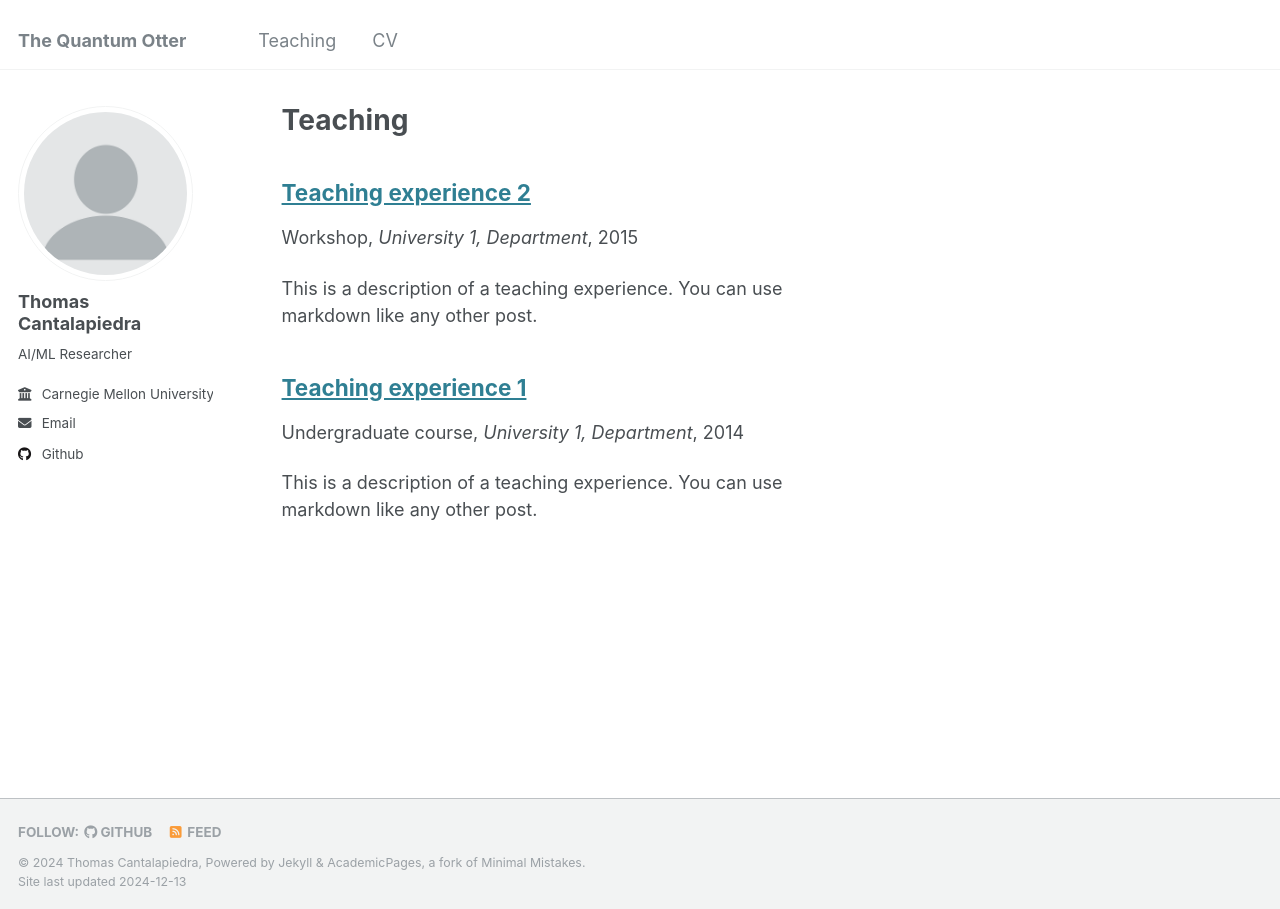
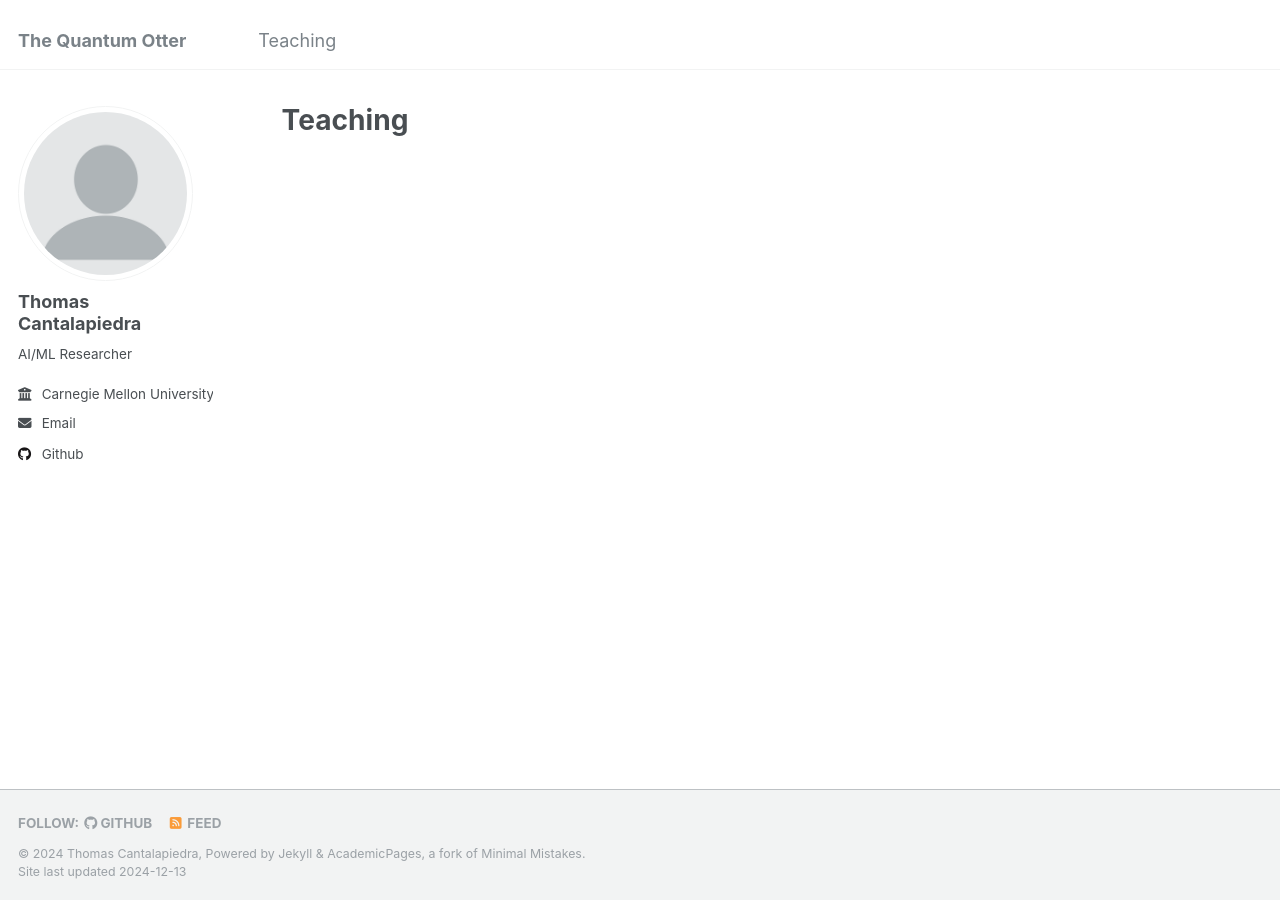
Before and after one commit to Thomas-SCS/thomas-scs.github.io, a Jekyll site: the page built from _pages/teaching.html, in a window 1280 px wide. Built offline with Jekyll 4.4.1, drawn with Linux system fonts in a browser that asks for light colours; a file with an impossible date is left out.

Commit message:
bare minimum

```diff
--- a/_data/navigation.yml
+++ b/_data/navigation.yml
@@ -20,8 +20,8 @@ main:
   # - title: "Blog Posts"
   #   url: /year-archive/
 
-  - title: "CV"
-    url: /cv/
+  # - title: "CV"
+  #   url: /cv/
 
   # - title: "Guide"
   #   url: /markdown/
--- a/_includes/footer.html
+++ b/_includes/footer.html
@@ -9,9 +9,9 @@
     {% if site.author.github %}
       <li><a href="http://github.com/{{ site.author.github }}"><i class="fab fa-github" aria-hidden="true"></i> GitHub</a></li>
     {% endif %}
-    {% if site.author.bitbucket %}
+    <!-- {% if site.author.bitbucket %}
       <li><a href="http://bitbucket.org/{{ site.author.bitbucket }}"><i class="fab fa-bitbucket" aria-hidden="true"></i> Bitbucket</a></li>
-    {% endif %}
+    {% endif %} -->
     {% if site.atom_feed.hide != true %}
     <li><a href="{% if site.atom_feed.path %}{{ site.atom_feed.path }}{% else %}{{ base_path }}/feed.xml{% endif %}"><i class="fa fa-fw fa-rss-square" aria-hidden="true"></i> {{ site.data.ui-text[site.locale].feed_label | default: "Feed" }}</a></li>
     {% endif %}
--- a/_teaching/2014-spring-teaching-1.md
+++ /dev/null
@@ -1,20 +0,0 @@
----
-title: "Teaching experience 1"
-collection: teaching
-type: "Undergraduate course"
-permalink: /teaching/2014-spring-teaching-1
-venue: "University 1, Department"
-date: 2014-01-01
-location: "City, Country"
----
-
-This is a description of a teaching experience. You can use markdown like any other post.
-
-Heading 1
-======
-
-Heading 2
-======
-
-Heading 3
-======
--- a/_teaching/2015-spring-teaching-2.md
+++ /dev/null
@@ -1,20 +0,0 @@
----
-title: "Teaching experience 2"
-collection: teaching
-type: "Workshop"
-permalink: /teaching/2015-spring-teaching-1
-venue: "University 1, Department"
-date: 2015-01-01
-location: "City, Country"
----
-
-This is a description of a teaching experience. You can use markdown like any other post.
-
-Heading 1
-======
-
-Heading 2
-======
-
-Heading 3
-======
```
Also changed, not shown: _teaching/2023-Fall-15482.md (added, +20 -0 lines), _teaching/2025-Spring-11860.md (added, +20 -0 lines).
